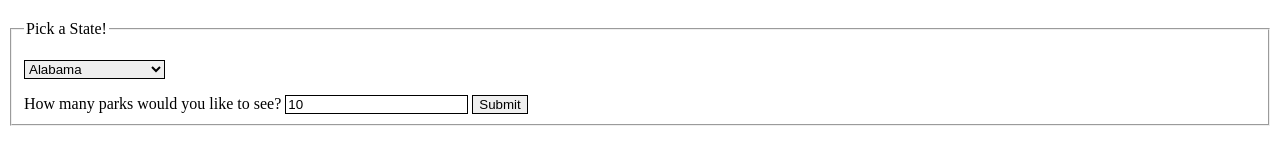
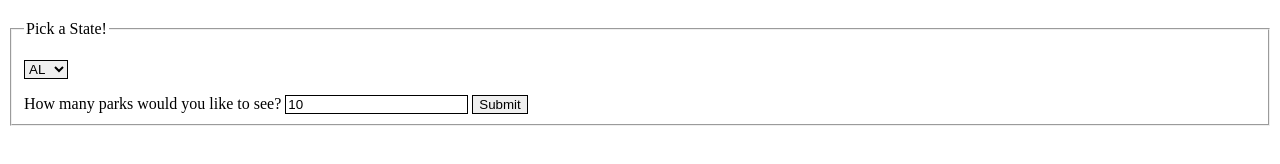
Before and after one commit to TreyTiller/National-parks-api, a plain HTML site: page index.html in a window 1280 px wide. Drawn offline with nearby package versions, Linux system fonts and the light colour scheme.

Commit message:
Working js request and response. Response is logged to the console for now. Catch and err alerts to come and a full results display

```diff
--- a/index.html
+++ b/index.html
@@ -6,6 +6,7 @@
     <meta name="viewport" content="width=device-width, initial-scale=1.0">
     <meta http-equiv="X-UA-Compatible" content="ie=edge">
     <link rel="stylesheet" href="style.css">
+    <script src="https://ajax.googleapis.com/ajax/libs/jquery/3.4.1/jquery.min.js"></script>
     <title>National Park Locator | Find the nearest national park based on your location!</title>
 </head>
 
@@ -17,57 +18,57 @@
                 <legend>Pick a State!</legend>
                 <p>
                     <select id="state-list" required>
-                        <option value="AL">Alabama</option>
-                        <option value="AK">Alaska</option>
-                        <option value="AZ">Arizona</option>
-                        <option value="AR">Arkansas</option>
-                        <option value="CA">California</option>
-                        <option value="CO">Colorado</option>
-                        <option value="CT">Connecticut</option>
-                        <option value="DE">Delaware</option>
-                        <option value="DC">District Of Columbia</option>
-                        <option value="FL">Florida</option>
-                        <option value="GA">Georgia</option>
-                        <option value="HI">Hawaii</option>
-                        <option value="ID">Idaho</option>
-                        <option value="IL">Illinois</option>
-                        <option value="IN">Indiana</option>
-                        <option value="IA">Iowa</option>
-                        <option value="KS">Kansas</option>
-                        <option value="KY">Kentucky</option>
-                        <option value="LA">Louisiana</option>
-                        <option value="ME">Maine</option>
-                        <option value="MD">Maryland</option>
-                        <option value="MA">Massachusetts</option>
-                        <option value="MI">Michigan</option>
-                        <option value="MN">Minnesota</option>
-                        <option value="MS">Mississippi</option>
-                        <option value="MO">Missouri</option>
-                        <option value="MT">Montana</option>
-                        <option value="NE">Nebraska</option>
-                        <option value="NV">Nevada</option>
-                        <option value="NH">New Hampshire</option>
-                        <option value="NJ">New Jersey</option>
-                        <option value="NM">New Mexico</option>
-                        <option value="NY">New York</option>
-                        <option value="NC">North Carolina</option>
-                        <option value="ND">North Dakota</option>
-                        <option value="OH">Ohio</option>
-                        <option value="OK">Oklahoma</option>
-                        <option value="OR">Oregon</option>
-                        <option value="PA">Pennsylvania</option>
-                        <option value="RI">Rhode Island</option>
-                        <option value="SC">South Carolina</option>
-                        <option value="SD">South Dakota</option>
-                        <option value="TN">Tennessee</option>
-                        <option value="TX">Texas</option>
-                        <option value="UT">Utah</option>
-                        <option value="VT">Vermont</option>
-                        <option value="VA">Virginia</option>
-                        <option value="WA">Washington</option>
-                        <option value="WV">West Virginia</option>
-                        <option value="WI">Wisconsin</option>
-                        <option value="WY">Wyoming</option>
+                            <option value="AL">AL</option>
+                            <option value="AK">AK</option>
+                            <option value="AR">AR</option>
+                            <option value="AZ">AZ</option>
+                            <option value="CA">CA</option>
+                            <option value="CO">CO</option>
+                            <option value="CT">CT</option>
+                            <option value="DC">DC</option>
+                            <option value="DE">DE</option>
+                            <option value="FL">FL</option>
+                            <option value="GA">GA</option>
+                            <option value="HI">HI</option>
+                            <option value="IA">IA</option>
+                            <option value="ID">ID</option>
+                            <option value="IL">IL</option>
+                            <option value="IN">IN</option>
+                            <option value="KS">KS</option>
+                            <option value="KY">KY</option>
+                            <option value="LA">LA</option>
+                            <option value="MA">MA</option>
+                            <option value="MD">MD</option>
+                            <option value="ME">ME</option>
+                            <option value="MI">MI</option>
+                            <option value="MN">MN</option>
+                            <option value="MO">MO</option>
+                            <option value="MS">MS</option>
+                            <option value="MT">MT</option>
+                            <option value="NC">NC</option>
+                            <option value="NE">NE</option>
+                            <option value="NH">NH</option>
+                            <option value="NJ">NJ</option>
+                            <option value="NM">NM</option>
+                            <option value="NV">NV</option>
+                            <option value="NY">NY</option>
+                            <option value="ND">ND</option>
+                            <option value="OH">OH</option>
+                            <option value="OK">OK</option>
+                            <option value="OR">OR</option>
+                            <option value="PA">PA</option>
+                            <option value="RI">RI</option>
+                            <option value="SC">SC</option>
+                            <option value="SD">SD</option>
+                            <option value="TN">TN</option>
+                            <option value="TX">TX</option>
+                            <option value="UT">UT</option>
+                            <option value="VT">VT</option>
+                            <option value="VA">VA</option>
+                            <option value="WA">WA</option>
+                            <option value="WI">WI</option>
+                            <option value="WV">WV</option>
+                            <option value="WY">WY</option>
                     </select>
                 </p>
 
@@ -75,11 +76,9 @@
                 <input type="number" name="amount" class="results-amount" required value="10">
                 <button class="submit">Submit</button>
             </fieldset>
-
-
         </form>
     </section>
-
+    <script src="script.js"></script>
 </body>
 
 </html>
--- /dev/null
+++ b/script.js
@@ -0,0 +1,46 @@
+'use strict'
+
+const apiKey = 'Df9vFDqUlTv8VlunHs0Vzu1JKGqfsYmXlGyhvxz7';
+const searchUrl = "https://developer.nps.gov/api/v1/parks";
+
+const options = {
+    headers: new Headers({
+      "X-Api-Key": apiKey})
+  };
+
+function watchForm() {
+    $('.user-request-form').submit(event => {
+        event.preventDefault();
+        let state = $('#state-list').val();
+        let numberOfResults = $('.results-amount').val();
+        console.log('Im Working');
+        getParks(state, numberOfResults);
+    });
+}
+
+function formatQuery(params) {
+    console.log('query params is working');
+    const queryItems = Object.keys(params).map(
+        key => `${encodeURIComponent(key)}=${encodeURIComponent(params[key])}`
+      );
+      return queryItems.join("&");
+}
+
+function getParks(query, limit = 10) {
+    console.log('request sent');
+    const params = {
+        stateCode: query,
+        limit,
+        api_key: apiKey,
+      };
+
+    const queryString = formatQuery(params)
+    const url = searchUrl + '?' + queryString;
+
+    fetch(url)
+    .then(response => response.json())
+    .then(responseJson => console.log(responseJson))
+    .catch(error => alert('I smell something fishy'));
+}
+
+$(watchForm)
```
